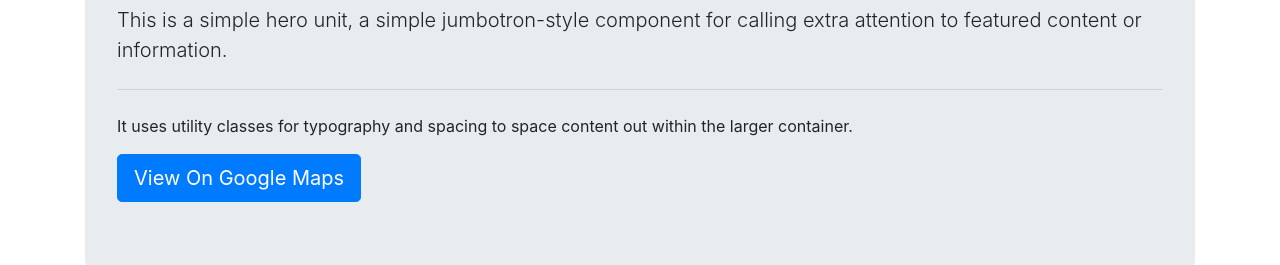
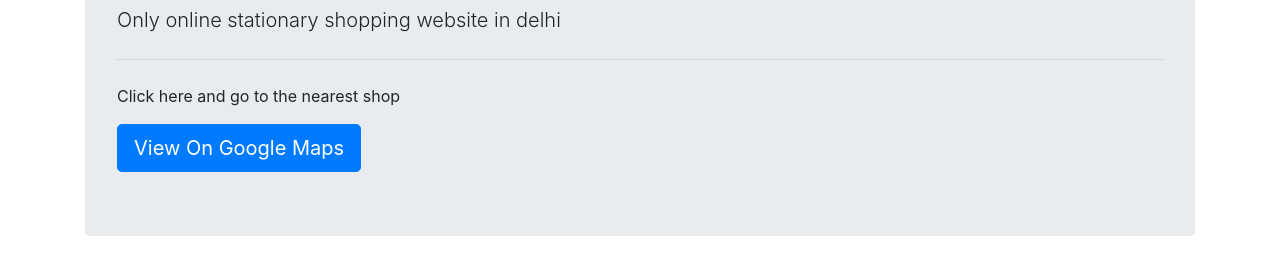
Before and after one commit to tanyas02200/MY-FIRST-WEBSITE, a plain HTML site: page index.html in a window 1280 px wide. Shown: the part 256-521 px from the top of the page. Drawn offline with nearby package versions, Linux system fonts and the light colour scheme; grey boxes are pictures that could not be loaded.

Commit message:
Update index.html

```diff
--- a/index.html
+++ b/index.html
@@ -80,10 +80,9 @@ book binding
   <div class="container mt-3">
     <div class="jumbotron">
       <h1 class="display-4">Welcome to Raman Stationary!</h1>
-      <p class="lead">This is a simple hero unit, a simple jumbotron-style component for calling extra attention to
-        featured content or information.</p>
+      <p class="lead">Only online stationary shopping website in delhi </p>
       <hr class="my-4">
-      <p>It uses utility classes for typography and spacing to space content out within the larger container.</p>
+      <p>Click here and go to the nearest shop</p>
       <a class="btn btn-primary btn-lg" href="https://www.google.com/maps/place/SitaRam+Stationers/@28.6581009,77.2124626,12.5z/data=!4m8!1m2!2m1!1sstationery+delhi!3m4!1s0x390cfd309eebec89:0x25106b00b8ccb6b3!8m2!3d28.5684963!4d77.2430644" target="_blank" role="button">View On Google Maps</a>
     </div>
 
```
